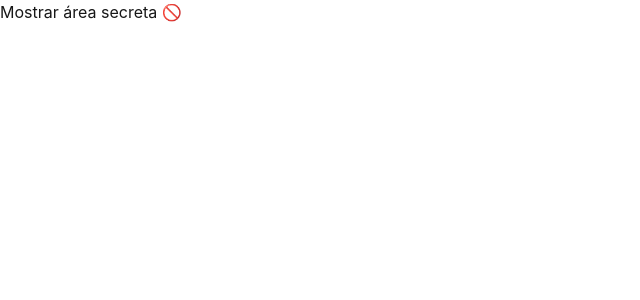
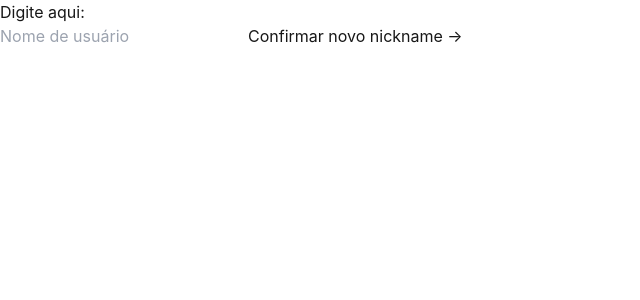
Before and after one commit to brunaoOG/react-course, a Next.js app: page / in a window 1280 px wide. Shown: the top 300 px of the page, without its empty margins (0-640 px from the left). Built offline with nearby package versions, Linux system fonts and the light colour scheme.

Commit message:
mod3-8/states-input

```diff
--- a/src/app/page.tsx
+++ b/src/app/page.tsx
@@ -3,31 +3,38 @@
 import { useState } from "react";
 
 const Page = () => {
-  const [secretArea, setSecret] = useState(false);
-  const handlerClick = () => {
-    setSecret(!secretArea);
+  const [inputValue, setInputValue] = useState("");
+
+  const [nickname, setNickname] = useState("");
+
+  const sendNickname = () => {
+    setNickname(inputValue);
+    setInputValue("");
   };
 
   return (
-    <div className="m-4 mt-32 flex gap-5 p-10 w-fit">
-      {!secretArea && (
-        <button
-          className="p-6 bg-red-500 rounded-lg cursor-pointer"
-          onClick={handlerClick}
-        >
-          Mostrar área secreta 🚫
-        </button>
-      )}
-      {secretArea && (
-        <button
-          className="p-6 bg-green-500 rounded-lg cursor-pointer"
-          onClick={handlerClick}
-        >
-          Ocultar área secreta ✅
-        </button>
-      )}
-      {secretArea && (
-        <div className="p-6 bg-black rounded-md">Área secreta 🤫</div>
+    <div className="flex flex-col m-4 mt-32 gap-3 p-10 w-fit">
+      <p>Digite aqui:</p>
+      <input
+        type="text"
+        className="p-3 w-[340px] rounded-lg text-black"
+        placeholder="Nome de usuário"
+        value={inputValue}
+        onChange={(e) => {
+          setInputValue(e.target.value);
+          console.log(inputValue);
+        }}
+      />
+      <button
+        className="self-end text-sm bg-blue-500 rounded py-2 px-3 hover:ring-2 transition-all"
+        onClick={sendNickname}
+      >
+        {"Confirmar novo nickname ->"}
+      </button>
+      {nickname ? (
+        <div className="m-auto">Seja bem vindo novamente, {nickname}</div>
+      ) : (
+        <></>
       )}
     </div>
   );
```
